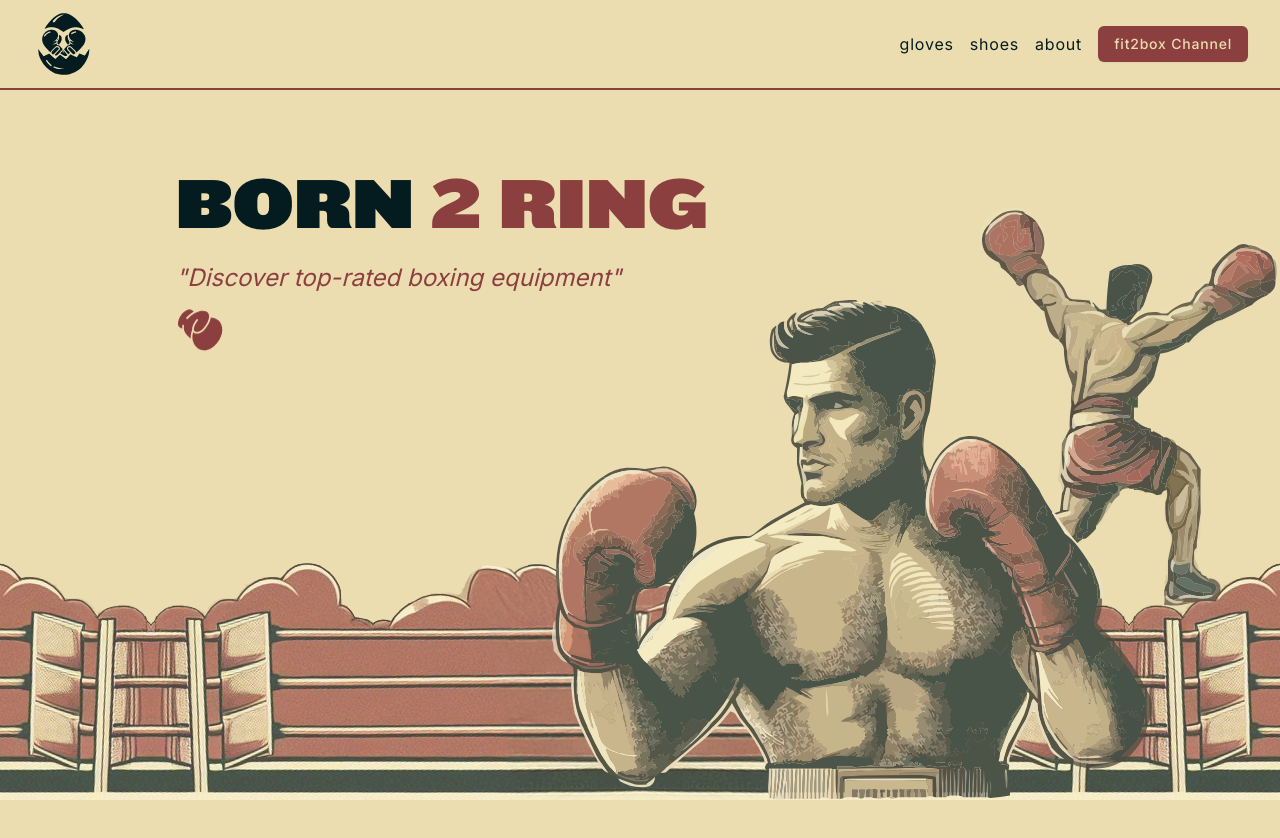
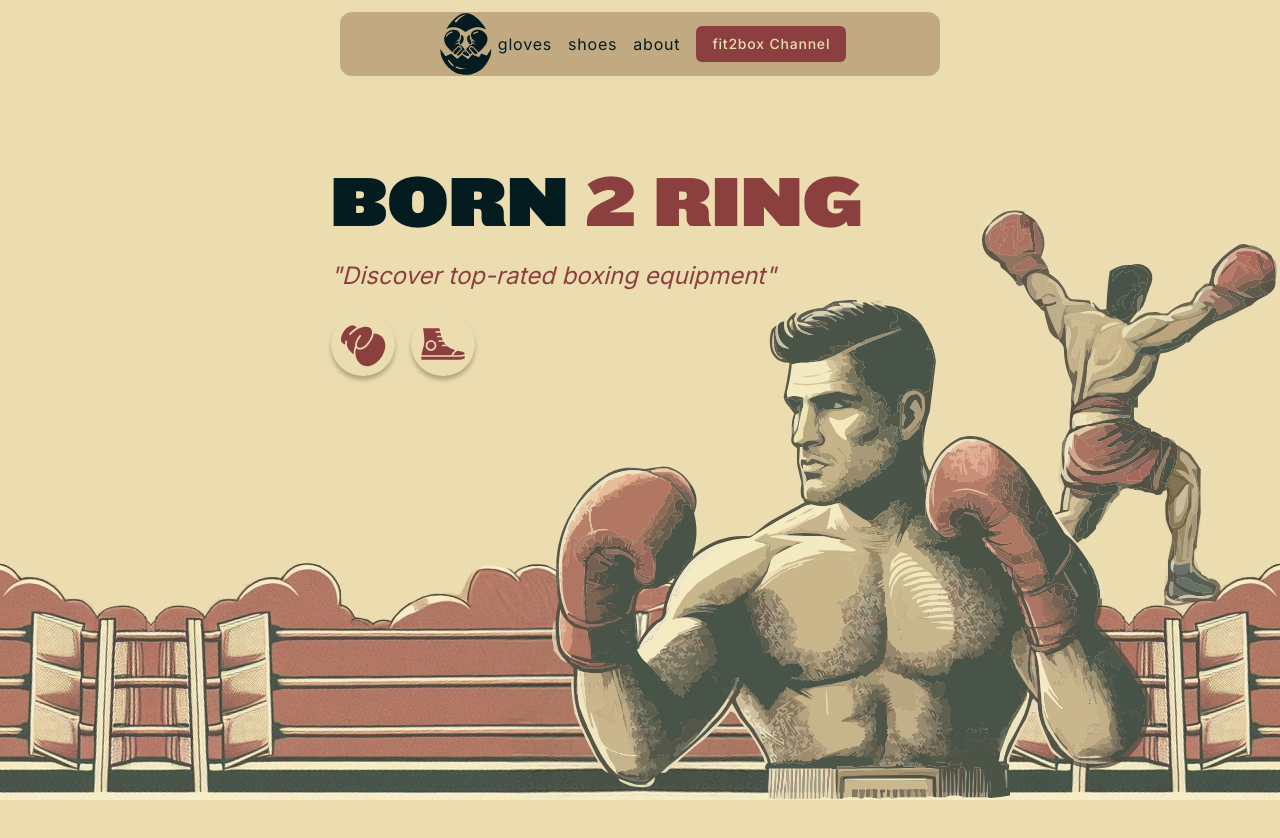
Before and after one commit to natevrl/boxng, a Next.js app: page / in a window 1280 px wide. Shown: the top 838 px of the page. Built offline with nearby package versions, Linux system fonts and the light colour scheme.

Commit message:
modifs hero buttons and redesign of the navbar

```diff
--- a/src/components/BeltCard.tsx
+++ b/src/components/BeltCard.tsx
@@ -23,13 +23,15 @@ function BeltCard({ title, p, img, funcToGetCategory }: BeltCardProps): JSX.Elem
       onClick={() => funcToGetCategory(title)}
       onMouseEnter={handleIsInCard}
       onMouseLeave={handleIsInCard}>
-      {isInCard && <div className='absolute inset-1 z-10 bg-popover opacity-90 rounded-xl p-4 flex items-center justify-center flex-col text-center text-sm'>
-        <p className="text-xs mb-1">category</p>
-        <h5 className="font-bold">{title}</h5>
-        <Separator className='w-full h-px  bg-primary my-4' orientation='horizontal' />
-        <p className="text-xs mb-1">price</p>
-        <h6 className="font-bold">{p}</h6>
-      </div>}
+      {isInCard && (
+        <div className='absolute inset-1 z-10 bg-popover opacity-90 cursor-pointer rounded-xl p-4 flex items-center justify-center flex-col text-center text-sm'>
+          <p className='text-xs mb-1'>category</p>
+          <h5 className='font-bold'>{title}</h5>
+          <Separator className='w-full h-px  bg-primary my-4' orientation='horizontal' />
+          <p className='text-xs mb-1'>price</p>
+          <h6 className='font-bold'>{p}</h6>
+        </div>
+      )}
       <Image
         src={img}
         alt={title}
--- a/src/components/Hero.tsx
+++ b/src/components/Hero.tsx
@@ -1,12 +1,12 @@
 import Image from "next/image";
 import React from "react";
-import {Button} from "./ui/button";
-import { GiBoxingGlove } from "react-icons/gi";
+import { Button } from "./ui/button";
+import { GiBoxingGlove, GiConverseShoe } from "react-icons/gi";
 
 function RingImg(): JSX.Element {
   return (
     <div
-      className="w-full h-full"
+      className='w-full h-full'
       style={{
         backgroundImage: "url('/images/ring.png')",
         backgroundPosition: "bottom",
@@ -19,14 +19,14 @@ function RingImg(): JSX.Element {
 
 function MainCharImg(): JSX.Element {
   return (
-    <div className="absolute w-[600px] h-[500px] bottom-0 right-[10%] mobile:w-screen tablet:right-0 z-20">
+    <div className='absolute w-[600px] h-[500px] bottom-0 right-[10%] mobile:w-screen tablet:right-0 z-20'>
       <Image
-        src="/images/hero-main-char.svg"
-        alt="hero image"
+        src='/images/hero-main-char.svg'
+        alt='hero image'
         fill
         priority
-        sizes="(max-width: 768px) 100vw, (max-width: 1200px) 50vw, 33vw"
-        className="tablet:object-cover"
+        sizes='(max-width: 768px) 100vw, (max-width: 1200px) 50vw, 33vw'
+        className='tablet:object-cover'
       />
     </div>
   );
@@ -34,14 +34,14 @@ function MainCharImg(): JSX.Element {
 
 function LittleCharImg(): JSX.Element {
   return (
-    <div className="absolute w-[300px] h-[400px] bottom-48 right-[5%] tablet:hidden desktop:right-0 z-10 min-qhd:right-[6%] min-4k:right-[7%]">
+    <div className='absolute w-[300px] h-[400px] bottom-48 right-[5%] tablet:hidden desktop:right-0 z-10 min-qhd:right-[6%] min-4k:right-[7%]'>
       <Image
-        src="/images/little-char-2.svg"
-        alt="hero image"
+        src='/images/little-char-2.svg'
+        alt='hero image'
         fill
         priority
-        sizes="(max-width: 768px) 100vw, (max-width: 1200px) 50vw, 33vw"
-        className="tablet:object-fill"
+        sizes='(max-width: 768px) 100vw, (max-width: 1200px) 50vw, 33vw'
+        className='tablet:object-fill'
       />
     </div>
   );
@@ -49,7 +49,7 @@ function LittleCharImg(): JSX.Element {
 
 function HeroBackground(): JSX.Element {
   return (
-    <div className="absolute inset-0 -z-10 opacity-70">
+    <div className='absolute inset-0 -z-10 opacity-70'>
       <RingImg />
       <MainCharImg />
       <LittleCharImg />
@@ -61,15 +61,22 @@ function Hero(): JSX.Element {
   return (
     <>
       <HeroBackground />
-      <section className="min-h-[calc(100vh-80px)] flex flex-col mt-20">
-        <div className="flex flex-col gap-6 items-start">
-          <h1 className="text-7xl leading-none first-line:uppercase font-knockoutHeavy">
-            born <span className="text-secondary">2 ring</span>
+      <section className='min-h-[calc(100vh-80px)] flex flex-col items-center mt-20'>
+        <div className='flex flex-col gap-6 items-start w-2/3'>
+          <h1 className='text-7xl leading-none first-line:uppercase font-knockoutHeavy'>
+            born <span className='text-secondary'>2 ring</span>
           </h1>
-          <h2 className="font-primary leading-none text-2xl text-secondary italic tracking-normal">
+          <h2 className='font-primary leading-none text-2xl text-secondary italic tracking-normal'>
             "Discover top-rated boxing equipment"
           </h2>
-          <button className="text-secondary animate-bounce "><GiBoxingGlove size={48} className="" /></button>
+          <div className="flex gap-4">
+            <button className='icon-shadow rounded-full p-2 text-secondary bg-background'>
+              <GiBoxingGlove size={48} className='svg-icon' />
+            </button>
+            <button className='icon-shadow rounded-full p-2 text-secondary bg-background'>
+              <GiConverseShoe size={48} className='svg-icon' />
+            </button>
+          </div>
         </div>
       </section>
     </>
--- a/src/components/NavBar.tsx
+++ b/src/components/NavBar.tsx
@@ -1,14 +1,14 @@
 "use client";
 import Link from "next/link";
-import React, {useEffect, useState} from "react";
-import {Button} from "./ui/button";
-import {IoClose, IoMenu} from "react-icons/io5";
+import React, { useEffect, useState } from "react";
+import { Button } from "./ui/button";
+import { IoClose, IoMenu } from "react-icons/io5";
 import LogoSvg from "./ui/LogoSvg";
 
 function Logo(): JSX.Element {
   return (
-    <Link href="/" className="h-16 w-16">
-      <LogoSvg className=" w-full h-full text-primary" />
+    <Link href='/' className='h-16 w-16'>
+      <LogoSvg className=' w-full h-full text-primary' />
     </Link>
   );
 }
@@ -18,26 +18,28 @@ function MobileNav(): JSX.Element {
 
   return (
     <>
-      <div className="relative z-50 text-secondary cursor-pointer" onClick={() => setModalIsOpen((curr) => !curr)}>
+      <div
+        className='relative z-50 text-secondary cursor-pointer'
+        onClick={() => setModalIsOpen(curr => !curr)}>
         {modalIsOpen ? <IoClose size={28} /> : <IoMenu size={28} />}
       </div>
       {modalIsOpen && (
-        <div className="fixed z-40 top-0 bottom-0 right-0 left-0 bg-primary/95">
-          <nav className="h-full w-full flex flex-col justify-evenly items-center text-secondary tracking-widest uppercase">
-            <Link onClick={() => setModalIsOpen((curr) => !curr)} href="/gloves">
+        <div className='fixed z-40 top-0 bottom-0 right-0 left-0 bg-primary/95'>
+          <nav className='h-full w-full flex flex-col justify-evenly items-center text-secondary tracking-widest uppercase'>
+            <Link onClick={() => setModalIsOpen(curr => !curr)} href='/gloves'>
               gloves
             </Link>
-            <div className="h-px w-full bg-gradient-to-l from-primary/20 via-secondary to-primary/20" />
-            <Link onClick={() => setModalIsOpen((curr) => !curr)} href="">
+            <div className='h-px w-full bg-gradient-to-l from-primary/20 via-secondary to-primary/20' />
+            <Link onClick={() => setModalIsOpen(curr => !curr)} href=''>
               shoes
             </Link>
-            <div className="h-px w-full bg-gradient-to-l from-primary/20 via-secondary to-primary/20" />
-            <Link onClick={() => setModalIsOpen((curr) => !curr)} href="">
+            <div className='h-px w-full bg-gradient-to-l from-primary/20 via-secondary to-primary/20' />
+            <Link onClick={() => setModalIsOpen(curr => !curr)} href=''>
               about
             </Link>
-            <div className="h-px w-full bg-gradient-to-l from-primary/20 via-secondary to-primary/20" />
-            <Button variant="secondary" asChild>
-              <a href="https://www.youtube.com/@Fit2Box/" target="_blank" rel="noopener noreferrer">
+            <div className='h-px w-full bg-gradient-to-l from-primary/20 via-secondary to-primary/20' />
+            <Button variant='secondary' asChild>
+              <a href='https://www.youtube.com/@Fit2Box/' target='_blank' rel='noopener noreferrer'>
                 fit2box Channel
               </a>
             </Button>
@@ -50,12 +52,12 @@ function MobileNav(): JSX.Element {
 
 function LaptopNav(): JSX.Element {
   return (
-    <nav className="h-full flex gap-4 justify-end items-center">
-      <Link href="/gloves">gloves</Link>
-      <Link href="">shoes</Link>
-      <Link href="">about</Link>
-      <Button variant="secondary" asChild>
-        <a href="https://www.youtube.com/@Fit2Box/" target="_blank" rel="noopener noreferrer">
+    <nav className='h-full flex gap-4 justify-end items-center'>
+      <Link href='/gloves'>gloves</Link>
+      <Link href=''>shoes</Link>
+      <Link href=''>about</Link>
+      <Button variant='secondary' asChild>
+        <a href='https://www.youtube.com/@Fit2Box/' target='_blank' rel='noopener noreferrer'>
           fit2box Channel
         </a>
       </Button>
@@ -79,9 +81,11 @@ function NavBar(): JSX.Element {
   }, []);
 
   return (
-    <header className="sticky top-0 z-20 flex w-full items-center justify-between border-b-secondary border-b-2 bg-background px-6 py-3 lg:px-8">
-      <Logo />
-      {winWidth < 992 ? <MobileNav /> : <LaptopNav />}
+    <header className='sticky top-0 z-20 w-full flex  items-center justify-center  px-6 py-3 lg:px-8'>
+      <div className="relative  h-full w-[600px] flex items-center justify-center border-secondary bg-popover rounded-xl">
+        <Logo />
+        {winWidth < 992 ? <MobileNav /> : <LaptopNav />}
+      </div>
     </header>
   );
 }
--- a/src/constants/glovesDb.ts
+++ b/src/constants/glovesDb.ts
@@ -124,7 +124,7 @@ export const glovesData: Gloves = {
     },
   ],
   heavy: [],
-  super_heavy: [],
+  superheavy: [],
   luxury: [
     {
       brand: "DI NARDO",
```
